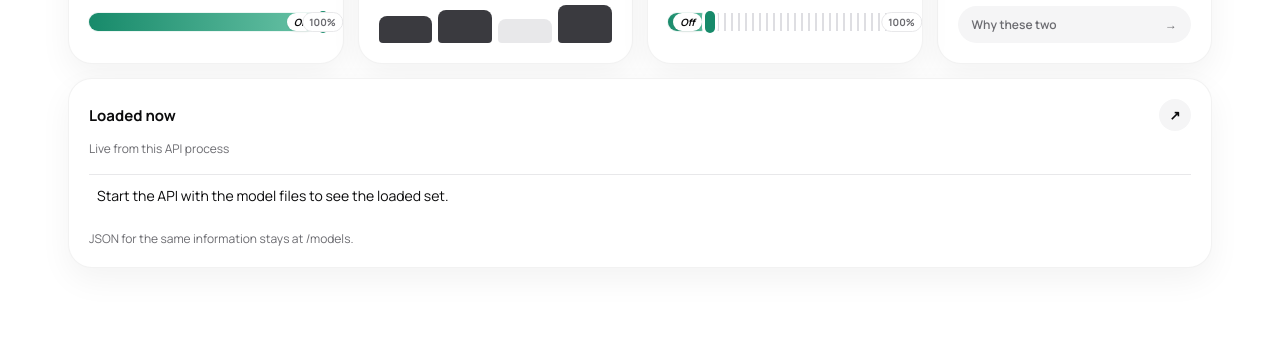
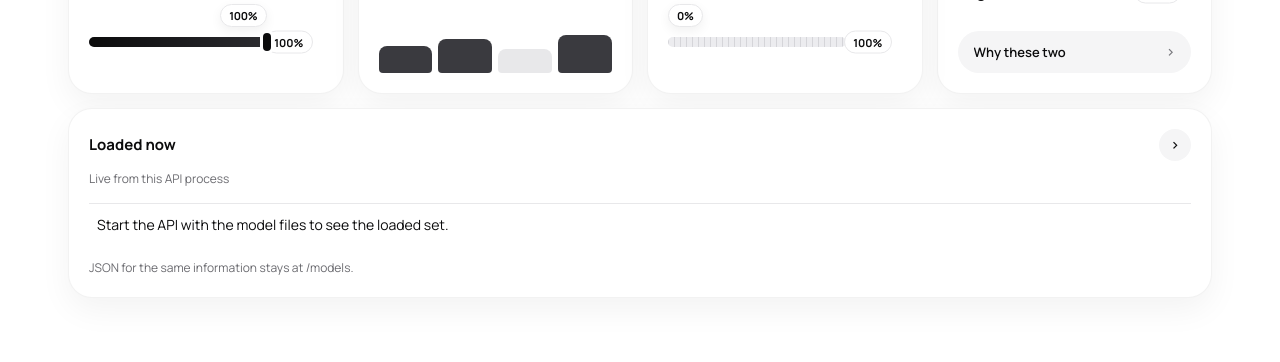
Before and after one commit to DuaAliAnsari/CarCompass, a plain HTML site: page src/static/system.html in a window 1280 px wide. Shown: the part 519-881 px from the top of the page. Before the commit the page ends 851 px from the top, so only its background shows below. Drawn offline with Linux system fonts and the light colour scheme; files that its build step writes are made by us from their sources; no server answers; files whose address does not match are found by name.

Commit message:
Polish product UI: compass brand mark, live status pulse, and chevron CTAs.
Tighten experiments copy and progress bars so the served site matches the dashboard look.

Co-authored-by: Cursor <cursoragent@cursor.com>

```diff
--- a/src/static/estimate.js
+++ b/src/static/estimate.js
@@ -269,7 +269,7 @@ async function loadOptions() {
       : "The form fills in once a model is loaded.";
     return;
   }
-  status.className = "status ok";
+  status.className = "status ok is-live";
   status.textContent = "Model ready · " + health.data.models_served.length + " loaded";
 
   const wspPill = $("wsp-pill");
--- a/src/static/site.js
+++ b/src/static/site.js
@@ -33,10 +33,10 @@ nav.innerHTML = `
     ${NAV.map(([href, label]) =>
       `<a href="${href}" data-nav="${href}">${label}</a>`).join("")}
   </nav>
-  <a class="site-brand" href="/">CarCompass</a>
+  <a class="site-brand" href="/" aria-label="CarCompass">CarC<span class="brand-o" aria-hidden="true"><svg viewBox="0 0 24 24" focusable="false"><circle cx="12" cy="12" r="8.25" fill="none" stroke="currentColor" stroke-width="2"/><path d="M12 5.2 14.35 12H9.65L12 5.2Z" fill="currentColor"/><path d="M12 18.8 9.65 12h4.7L12 18.8Z" fill="currentColor" opacity=".32"/><circle cx="12" cy="12" r="1.35" fill="currentColor"/></svg></span>mpass</a>
   <div class="nav-right">
     <span id="nav-health" class="status">Checking…</span>
-    <a class="btn" href="${path === "/" ? "#estimate" : "/"}">Get a price →</a>
+    <a class="btn" href="${path === "/" ? "#estimate" : "/"}">Get a price <span class="arr" aria-hidden="true">></span></a>
   </div>
 `;
 document.body.prepend(nav);
@@ -100,7 +100,7 @@ fetch("/health")
     const el = document.getElementById("nav-health");
     if (!el) return;
     if (data.model_loaded) {
-      el.className = "status ok";
+      el.className = "status ok is-live";
       el.textContent = "Model ready";
     } else {
       el.className = "status bad";
--- a/src/static/styles.css
+++ b/src/static/styles.css
@@ -9,6 +9,10 @@
   --ok-bg: #e9f6ee;
   --bad: #b42318;
   --bad-bg: #fdeceb;
+  --prog: #0b0b0c;
+  --prog-mid: #2c2c30;
+  --prog-track: #ececef;
+  --prog-hatch: #d5d5d9;
   --page-gutter: 12px;
   --nav-h: 64px;
   color-scheme: light;
@@ -68,10 +72,29 @@ button { cursor: pointer; }
 }
 .site-nav .nav-left a.is-active { color: var(--ink); }
 .site-brand {
+  display: inline-flex;
+  align-items: center;
   font-size: 15px;
   font-weight: 700;
   letter-spacing: 0.22em;
   text-transform: uppercase;
+  line-height: 1;
+}
+.brand-o {
+  display: inline-flex;
+  align-items: center;
+  justify-content: center;
+  width: 0.92em;
+  height: 0.92em;
+  margin: 0 0.02em;
+  letter-spacing: 0;
+  flex: 0 0 auto;
+  transform: translateY(-0.02em);
+}
+.brand-o svg {
+  display: block;
+  width: 100%;
+  height: 100%;
 }
 .btn {
   display: inline-flex;
@@ -84,6 +107,14 @@ button { cursor: pointer; }
   padding: 12px 18px;
   font-size: 14px;
   font-weight: 600;
+}
+.btn .arr,
+.prog-foot .arr,
+.link-arrow .arr {
+  font-weight: 500;
+  font-size: 1.05em;
+  line-height: 1;
+  opacity: 0.9;
 }
 .btn:hover { opacity: 0.9; }
 .btn.ghost {
@@ -110,7 +141,7 @@ button { cursor: pointer; }
   font-size: 14px;
   font-weight: 600;
 }
-.link-arrow::after { content: "→"; }
+.link-arrow::after { content: ">"; font-weight: 500; }
 button:disabled { opacity: 0.45; cursor: wait; }
 
 .wrap {
@@ -471,9 +502,19 @@ button:disabled { opacity: 0.45; cursor: wait; }
   height: 7px;
   border-radius: 50%;
   background: currentColor;
+  flex: 0 0 auto;
 }
 .status.ok { color: var(--ok); }
 .status.bad { color: var(--bad); }
+.status.ok.is-live::before {
+  box-shadow: 0 0 0 0 rgba(26, 127, 60, 0.55);
+  animation: live-dot 1.6s ease-out infinite;
+}
+@keyframes live-dot {
+  0% { box-shadow: 0 0 0 0 rgba(26, 127, 60, 0.5); }
+  70% { box-shadow: 0 0 0 8px rgba(26, 127, 60, 0); }
+  100% { box-shadow: 0 0 0 0 rgba(26, 127, 60, 0); }
+}
 
 
 /* Estimate section */
@@ -808,13 +849,23 @@ input, select {
 .rec b { font-size: 20px; letter-spacing: -0.03em; font-weight: 600; }
 
 /* Inner pages */
-.page-head { padding: 36px 0 8px; max-width: 720px; }
+.page-head { padding: 36px 0 8px; max-width: 640px; }
+.page-head .eyebrow {
+  max-width: 34ch;
+  line-height: 1.45;
+}
 .page-head h1 {
   margin: 0;
   font-size: clamp(36px, 4.8vw, 54px);
   letter-spacing: -0.045em;
   font-weight: 600;
-  line-height: 1.02;
+  line-height: 1.08;
+  max-width: 14ch;
+}
+.page-head .lede {
+  margin-top: 16px;
+  max-width: 40ch;
+  line-height: 1.6;
 }
 .stack { display: grid; gap: 14px; margin-top: 22px; }
 .panel {
@@ -1173,6 +1224,21 @@ pre {
   background: var(--ok-bg);
   color: var(--ok);
 }
+.dash-progress > i[style*="width:0"]::before,
+.prog-fill[style*="width:0"]::before {
+  display: none;
+}
+.dash-progress > i[style*="width:0"]::after,
+.prog-fill[style*="width:0"]::after {
+  left: 0;
+  right: auto;
+  transform: none;
+}
+.dash-progress > i[style*="width:100%"]::after,
+.prog-fill[style*="width:100%"]::after {
+  transform: none;
+  right: 0;
+}
 .dash-chip.bad {
   background: #f8e8e8;
   color: var(--bad);
@@ -1228,8 +1294,9 @@ pre {
   display: grid;
   place-items: center;
   text-decoration: none;
-  font-size: 13px;
-  font-weight: 700;
+  font-size: 15px;
+  font-weight: 500;
+  line-height: 1;
 }
 .dash-dots {
   display: grid;
@@ -1246,18 +1313,19 @@ pre {
 }
 .dash-dots span.is-hot { background: #c45c5c; }
 .dash-dots span.is-ok { background: #7cbc91; }
-/* Progress style from design/dashboards6 — thick fill, hatch remainder, end cap */
+/* Progress — dashboard6: hatched track, ink fill, value pill above thumb, 100% end */
 .dash-progress,
 .prog-track {
-  margin-top: 18px;
-  height: 18px;
-  border-radius: 999px;
-  background:
-    repeating-linear-gradient(
-      90deg,
-      #dedee2 0 2px,
-      transparent 2px 7px
-    );
+  --_h: 10px;
+  margin: 30px 56px 12px 0;
+  height: var(--_h);
+  border-radius: 999px;
+  background-color: var(--prog-track);
+  background-image: repeating-linear-gradient(
+    90deg,
+    var(--prog-hatch) 0 1.5px,
+    transparent 1.5px 6px
+  );
   position: relative;
   overflow: visible;
 }
@@ -1265,53 +1333,62 @@ pre {
 .prog-fill {
   display: block;
   height: 100%;
-  border-radius: 999px;
-  background: linear-gradient(90deg, #178a6a, #6bc4a8);
+  max-width: 100%;
+  border-radius: 999px;
+  background: linear-gradient(90deg, var(--prog) 0%, var(--prog-mid) 100%);
   position: relative;
-  min-width: 42px;
-  box-shadow: 0 0 0 1px rgba(23, 138, 106, 0.08);
+  min-width: 0;
+}
+.dash-progress > i::before,
+.prog-fill::before {
+  content: "";
+  position: absolute;
+  right: -4px;
+  top: 50%;
+  transform: translateY(-50%);
+  width: 8px;
+  height: 18px;
+  border-radius: 999px;
+  background: var(--prog);
+  box-shadow: 0 0 0 3px #fff, 0 1px 3px rgba(11, 11, 12, 0.12);
+  z-index: 2;
 }
 .dash-progress > i::after,
 .prog-fill::after {
   content: attr(data-pct);
   position: absolute;
-  right: 8px;
+  right: 0;
+  bottom: calc(100% + 10px);
+  transform: translateX(50%);
+  background: #fff;
+  color: var(--ink);
+  font-size: 11px;
+  font-weight: 700;
+  font-style: normal;
+  letter-spacing: -0.02em;
+  line-height: 1;
+  padding: 5px 8px;
+  border-radius: 999px;
+  border: 1px solid var(--line);
+  box-shadow: 0 4px 12px rgba(11, 11, 12, 0.06);
+  white-space: nowrap;
+  z-index: 3;
+}
+.prog-end {
+  position: absolute;
+  right: -46px;
   top: 50%;
   transform: translateY(-50%);
-  background: #fff;
+  font-size: 11px;
+  font-weight: 700;
   color: var(--ink);
-  font-size: 10px;
-  font-weight: 700;
-  padding: 2px 7px;
-  border-radius: 999px;
-  box-shadow: 0 1px 2px rgba(11, 11, 12, 0.08);
-}
-.dash-progress > i::before,
-.prog-fill::before {
-  content: "";
-  position: absolute;
-  right: -5px;
-  top: 50%;
-  transform: translateY(-50%);
-  width: 10px;
-  height: 22px;
-  border-radius: 999px;
-  background: #178a6a;
-  box-shadow: 0 0 0 3px #fff;
-}
-.prog-end {
-  position: absolute;
-  right: 0;
-  top: 50%;
-  transform: translate(50%, -50%);
-  font-size: 10px;
-  font-weight: 700;
-  color: var(--muted);
   background: #fff;
   border: 1px solid var(--line);
   border-radius: 999px;
-  padding: 2px 6px;
+  padding: 5px 8px;
+  line-height: 1;
   z-index: 1;
+  box-shadow: none;
 }
 .prog-card {
   background: #fff;
@@ -1336,20 +1413,35 @@ pre {
   font-size: clamp(32px, 3.6vw, 40px);
 }
 .prog-foot {
-  margin-top: 14px;
+  margin-top: 16px;
   display: flex;
   justify-content: space-between;
   align-items: center;
-  gap: 10px;
-  padding: 10px 14px;
+  gap: 12px;
+  width: 100%;
+  padding: 12px 16px;
   border-radius: 999px;
   background: var(--soft);
-  color: var(--muted);
-  font-size: 12px;
+  color: var(--ink);
+  font-size: 13px;
   font-weight: 600;
   text-decoration: none;
-}
-.prog-foot:hover { color: var(--ink); }
+  box-sizing: border-box;
+}
+.prog-foot > span:first-child {
+  min-width: 0;
+  overflow: hidden;
+  text-overflow: ellipsis;
+  white-space: nowrap;
+}
+.prog-foot .arr {
+  flex: 0 0 auto;
+  color: var(--muted);
+  font-size: 15px;
+  font-weight: 500;
+}
+.prog-foot:hover { background: #ececee; }
+.prog-foot:hover .arr { color: var(--ink); }
 .product-shell {
   background:
     radial-gradient(1000px 420px at 0% 0%, #f4f4f6 0%, transparent 55%),
--- a/src/static/system.html
+++ b/src/static/system.html
@@ -7,7 +7,7 @@
 <link rel="preconnect" href="https://fonts.googleapis.com">
 <link rel="preconnect" href="https://fonts.gstatic.com" crossorigin>
 <link href="https://fonts.googleapis.com/css2?family=Manrope:wght@400;500;600;700&display=swap" rel="stylesheet">
-<link rel="stylesheet" href="/assets/styles.css">
+<link rel="stylesheet" href="/assets/styles.css?v=ui3">
 </head>
 <body>
 <main class="wrap">
@@ -24,7 +24,7 @@
       <p class="dash-label">Validation gain</p>
       <p class="dash-value">+1.4%</p>
       <p class="dash-sub">Better than default on newer cars · served</p>
-      <div class="dash-progress" aria-hidden="true"><i style="width:100%" data-pct="On"></i><span class="prog-end">100%</span></div>
+      <div class="dash-progress" aria-hidden="true"><i style="width:100%" data-pct="100%"></i><span class="prog-end">100%</span></div>
     </article>
     <article class="dash-tile">
       <div class="dash-tile-top"><b>Global A+B</b><span class="dash-chip">Default</span></div>
@@ -41,7 +41,7 @@
       <p class="dash-label">Specialist decision</p>
       <p class="dash-value">−1.2%</p>
       <p class="dash-sub">Worse than default · not loaded</p>
-      <div class="dash-progress" aria-hidden="true"><i style="width:8%" data-pct="Off"></i><span class="prog-end">100%</span></div>
+      <div class="dash-progress" aria-hidden="true"><i style="width:0%" data-pct="0%"></i><span class="prog-end">100%</span></div>
     </article>
     <article class="prog-card">
       <div class="prog-card-top">
@@ -52,7 +52,7 @@
       <p class="dash-value">12.6<span class="dash-trend">MB</span></p>
       <p class="dash-sub">Within limit · forest stays in MLflow</p>
       <div class="prog-track"><span class="prog-fill" style="width:13%" data-pct="13%"></span><span class="prog-end">100%</span></div>
-      <a class="prog-foot" href="/experiments">Why these two <span>→</span></a>
+      <a class="prog-foot" href="/experiments"><span>Why these two</span><span class="arr" aria-hidden="true">></span></a>
     </article>
   </section>
 
@@ -60,7 +60,7 @@
     <article class="dash-tile" style="min-height:0">
       <div class="dash-tile-top">
         <b>Loaded now</b>
-        <a class="dash-go" href="/models" title="JSON /models">↗</a>
+        <a class="dash-go" href="/models" title="JSON /models">></a>
       </div>
       <p class="dash-sub" style="margin-top:6px">Live from this API process</p>
       <div class="table-wrap" style="margin-top:12px">
@@ -70,7 +70,7 @@
     </article>
   </section>
 </main>
-<script src="/assets/site.js?v=wsp12"></script>
+<script src="/assets/site.js?v=ui5"></script>
 <script src="/assets/system.js"></script>
 </body>
 </html>
```
Also changed, not shown: src/static/demo.html (+2 -2 lines), src/static/experiments.html (+9 -9 lines), src/static/guide.html (+2 -2 lines), src/static/index.html (+8 -8 lines), src/static/milestones.html (+2 -2 lines), src/static/monitor.html (+2 -2 lines), src/static/pipeline.html (+3 -3 lines), src/static/wsp.html (+2 -2 lines).
